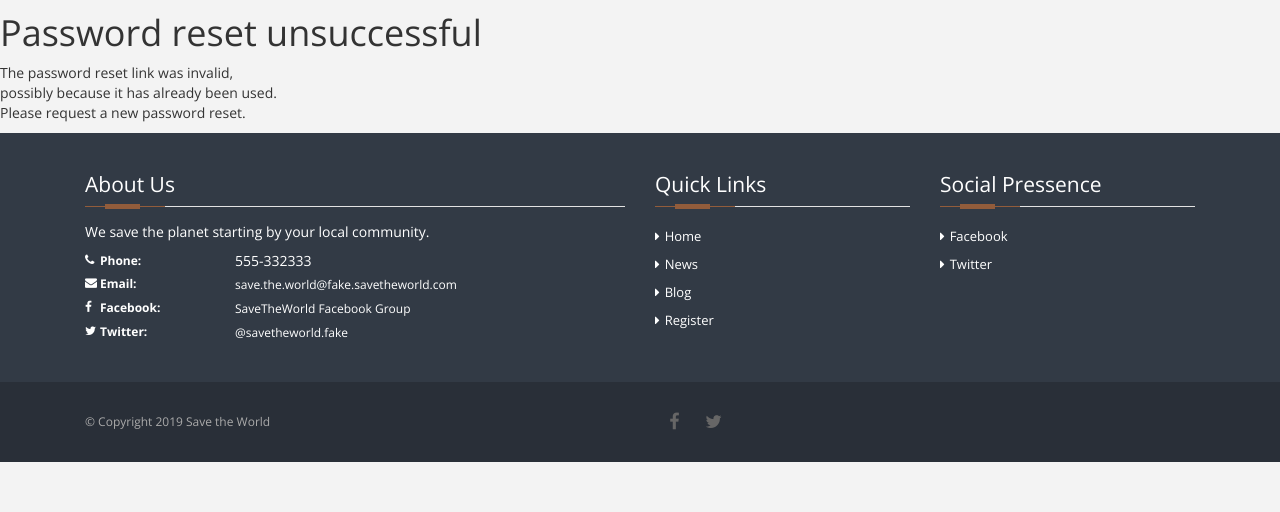
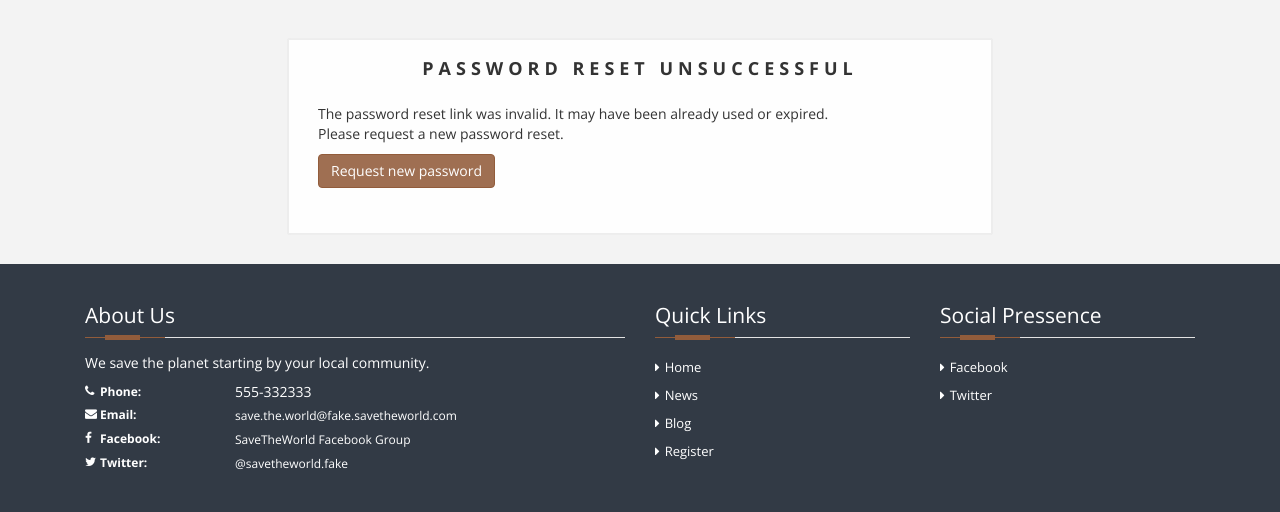
Before and after one commit to Narshe1412/Code-Institute-Django-Project, a Django app: a page that uses templates/registration/password_reset_confirm.html in a window 1280 px wide. Shown: the part 190-702 px from the top of the page. Run offline with Django 3.2, Linux system fonts and the light colour scheme; some libraries are stand-ins or nearby versions.

Commit message:
add styling to password handling pages

```diff
--- a/accounts/templates/login.html
+++ b/accounts/templates/login.html
@@ -7,7 +7,7 @@
 
 <section id="form-card">
         <form method="POST" data-wow-duration="1s" data-wow-delay="1s" class="form-signin form-horizontal wow fadeIn animated animated" role="form" >
-            <div>
+            <div class="row">
                 <h2 class="form-heading text-center form-card-title">Login Panel</h2>
                 {% csrf_token %}
                 {{ login_form|as_bootstrap }}
--- a/static/css/styles.css
+++ b/static/css/styles.css
@@ -740,7 +740,7 @@ section.news {
     #form-card {
         width: 90%;
     }
-    .navbar-toggle {
-            right: -12rem;
-    }
+    /*.navbar-toggle {*/
+    /*        right: -12rem;*/
+    /*}*/
 }
--- a/templates/registration/password_reset_confirm.html
+++ b/templates/registration/password_reset_confirm.html
@@ -1,35 +1,46 @@
 {% extends "base.html" %}
-{% block title %}Setting New password{% endblock %}
+{% load bootstrap_tags %}
+{% block page_title %}Password{% endblock %}
+{% block page_header %}Setting New password{% endblock %}
 
 {% block content %}
+
+<section id="form-card">
     {% if validlink %}
-        <p>Please enter your new password twice.<br />
-           So we can verify you typed it in correctly.</p>
-        <form action="" method="post" class="accountform">
+    <form method="POST" data-wow-duration="1s" data-wow-delay="1s" class="form-signin form-horizontal wow fadeIn animated animated" role="form">
+        <div>
+            <h2 class="form-heading text-center form-card-title">New Password</h2>
             <div style="display:none">
                 <input type="hidden" value="{{ csrf_token }}" name="csrfmiddlewaretoken">
             </div>
-            <table>
-                <tr>
-                    <td>{{ form.new_password1.errors }}
-                        <label for="id_new_password1">New password:</label></td>
-                    <td>{{ form.new_password1 }}</td>
-                </tr>
-                <tr>
-                    <td>{{ form.new_password2.errors }}
-                        <label for="id_new_password2">Confirm password:</label></td>
-                    <td>{{ form.new_password2 }}</td>
-                </tr>
-                <tr>
-                    <td></td>
-                    <td><input type="submit" value="Change my password" /></td>
-                </tr>
-            </table>
-        </form>
+            <p>Please enter your new password twice. So we can verify you typed it in correctly.</p>
+            <div class="form-group">
+                {{ form.new_password1.errors }}
+                <label for="id_new_password1">New password:</label> {{ form.new_password1 }}
+            </div>
+            <div class="form-group">
+                {{ form.new_password2.errors }}
+                <label for="id_new_password2">Confirm password:</label> {{ form.new_password2 }}
+            </div>
+        </div>
+        </div>
+
+        <button data-wow-duration="2s" data-wow-delay="s" type="submit" class="btn btn-primary btn-block ladda-button fadeIn animated" data-style="zoom-in">
+                    <span class="ladda-label">Update Password</span>
+                </button>
+    </form>
     {% else %}
-        <h1>Password reset unsuccessful</h1>
-        <p>The password reset link was invalid, <br />
-        possibly because it has already been used. <br />
-        Please request a new password reset.</p>
+    <div class="form-signin">
+        <h2 class="form-heading text-center form-card-title">Password Reset Unsuccessful</h2>
+        <p>The password reset link was invalid. It may have been already used or expired.<br /> Please request a new password reset.</p>
+        <a href="{% url 'password_reset' %}" class="btn btn-primary">Request new password</a>
+    </div>
     {% endif %}
+</section>
+
+
+
+
+
+
 {% endblock %}
```
Also changed, not shown: templates/registration/password_reset_complete.html (+8 -5 lines), templates/registration/password_reset_done.html (+7 -4 lines), templates/registration/password_reset_form.html (+18 -11 lines).
